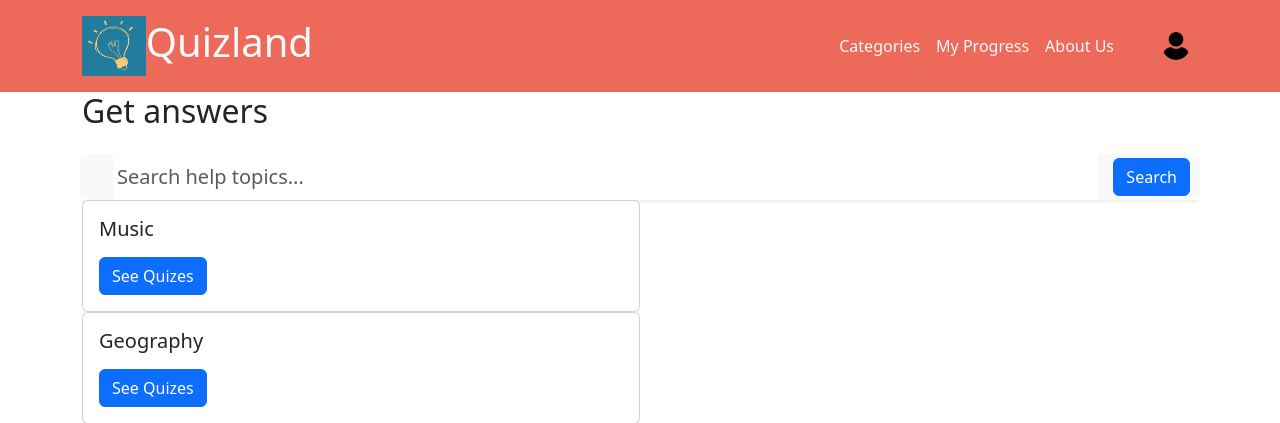
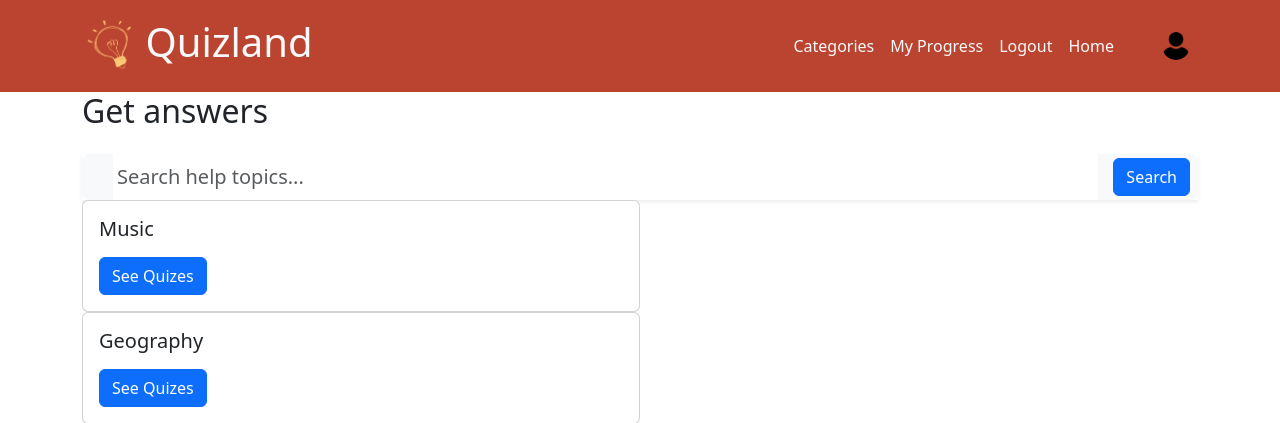
Before and after one commit to barbara0708/Django-Quiz-App, a Django app: page /categories/ in a window 1280 px wide. Shown: the top 423 px of the page. Run offline with Django 4.2, Linux system fonts and the light colour scheme; a user stored in the database is signed in; data comes from the database, SQL or seed files in the repository; both versions use the stored data as it was after the commit; some libraries are stand-ins or nearby versions.

Commit message:
new commit

```diff
--- a/core/templates/core/header.html
+++ b/core/templates/core/header.html
@@ -11,7 +11,7 @@
     {% load static %}
 </head>
 <body>
-  <nav style="background-color: #ED6A5A;" class="navbar navbar-expand-lg navbar-scroll p-3">
+  <nav style="background-color: #BB4430;" class="navbar navbar-expand-lg navbar-scroll p-3">
     <div class="container">
       <img src="{% static 'images/logo.png' %}" height="60" alt=""
         loading="lazy" /><h1 class="text-light">Quizland</h1>
@@ -30,9 +30,11 @@
             <a class="nav-link text-light" aria-current="page" href="/progress">My Progress</a>
           </li>
           <li class="nav-item">
-            <a class="nav-link text-light" aria-current="page" href="/logout">About Us</a>
+            <a class="nav-link text-light" aria-current="page" href="/logout">Logout</a>
           </li>
-
+          <li class="nav-item">
+            <a class="nav-link text-light" aria-current="page" href="/">Home</a>
+          </li>
         </ul>
         <ul class="navbar-nav flex-row">
           <li class="nav-item">
--- a/core/templates/core/index.html
+++ b/core/templates/core/index.html
@@ -24,7 +24,7 @@
                             </div>
                             <p class="lead">Lorem ipsum dolor sit amet consectetur adipisicing elit. Praesentium at dolorem quidem modi. Nam sequi consequatur obcaecati excepturi alias magni, accusamus eius blanditiis delectus ipsam minima ea iste laborum vero?</p>
                             <div class="d-flex">
-                                {% if user.is_authenticated %}
+                                {% if request.user.is_authenticated %}
                                 <button class="btn btn-outline-light flex-shrink-0 bg-info text-light" style="width: 20rem; height: 3rem;" type="button">
                                     <a class="nav-link text-light" aria-current="page" href="login/">Let's get started!</a>
 
--- a/core/urls.py
+++ b/core/urls.py
@@ -8,5 +8,5 @@ urlpatterns=[
     path('categories/category/',include('category.urls'),name='category'),
     path('sign-up/',views.signup_view,name="sign-up"),
     path('login/',views.login_view,name="login"),
-    path('logout/',auth_views.LogoutView.as_view(template_name='core/logout.html'),name='logout')
+    path('logout/',views.logout_request,name='logout')
 ]
--- a/core/views.py
+++ b/core/views.py
@@ -13,7 +13,7 @@ def index(request):
 def logout_request(request):
     logout(request)
     messages.info(request, "You have successfully logged out.")
-    return redirect('homepage')
+    return redirect('index')
 
 @login_required
 def categories(request):
```
Also changed, not shown: core/static/images/logo.png, db.sqlite3.
